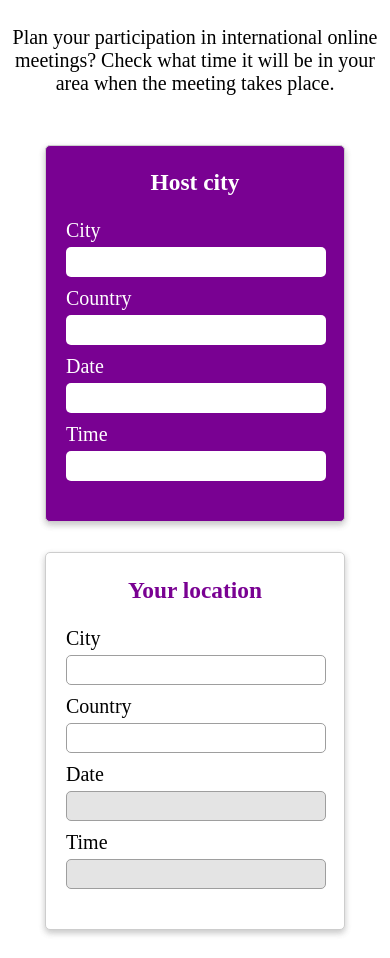
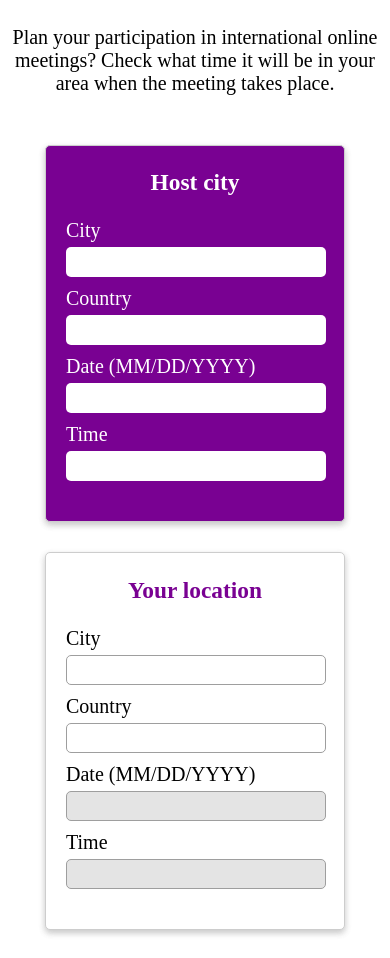
Before and after one commit to larisafrolova/time-checker, a plain HTML site: page index.html in a window 390 px wide. Shown: the part 142-1100 px from the top of the page. Drawn offline with Linux system fonts and the light colour scheme.

Commit message:
added to media query a result block width; added a format to the date

```diff
--- a/index.html
+++ b/index.html
@@ -25,7 +25,7 @@
                         <input class="block-input__input block-input__input--bold" type="text" id="hcountry" name="country">
                     </div>
                     <div class="block-input__item">
-                        <label for="hdate">Date</label>
+                        <label for="hdate">Date (MM/DD/YYYY)</label>
                     <input class="block-input__input" type="text" id="hdate" name="date">
                     </div>
                     <div class="block-input__item">
@@ -46,7 +46,7 @@
                         <input class="block-input__input block-input__input--local block-input__input--bold" type="text" id="lcountry" name="country">
                     </div>
                     <div class="block-input__item block-input__item--local">
-                        <label for="hdate">Date</label>
+                        <label for="hdate">Date (MM/DD/YYYY)</label>
                     <input class="block-input__input block-input__input--local" type="text" id="hdate" name="date" disabled>
                     </div>
                     <div class="block-input__item block-input__item--local">
--- a/style.css
+++ b/style.css
@@ -164,7 +164,7 @@ body {
     }
 
     .block-result {
-        width: 700px;
+        width: 600px;
     }
 }
 
@@ -175,4 +175,8 @@ body {
         margin-right: 20px;
         width: 350px;
     }
+
+    .block-result {
+        width: 700px;
+    }
 }
```
